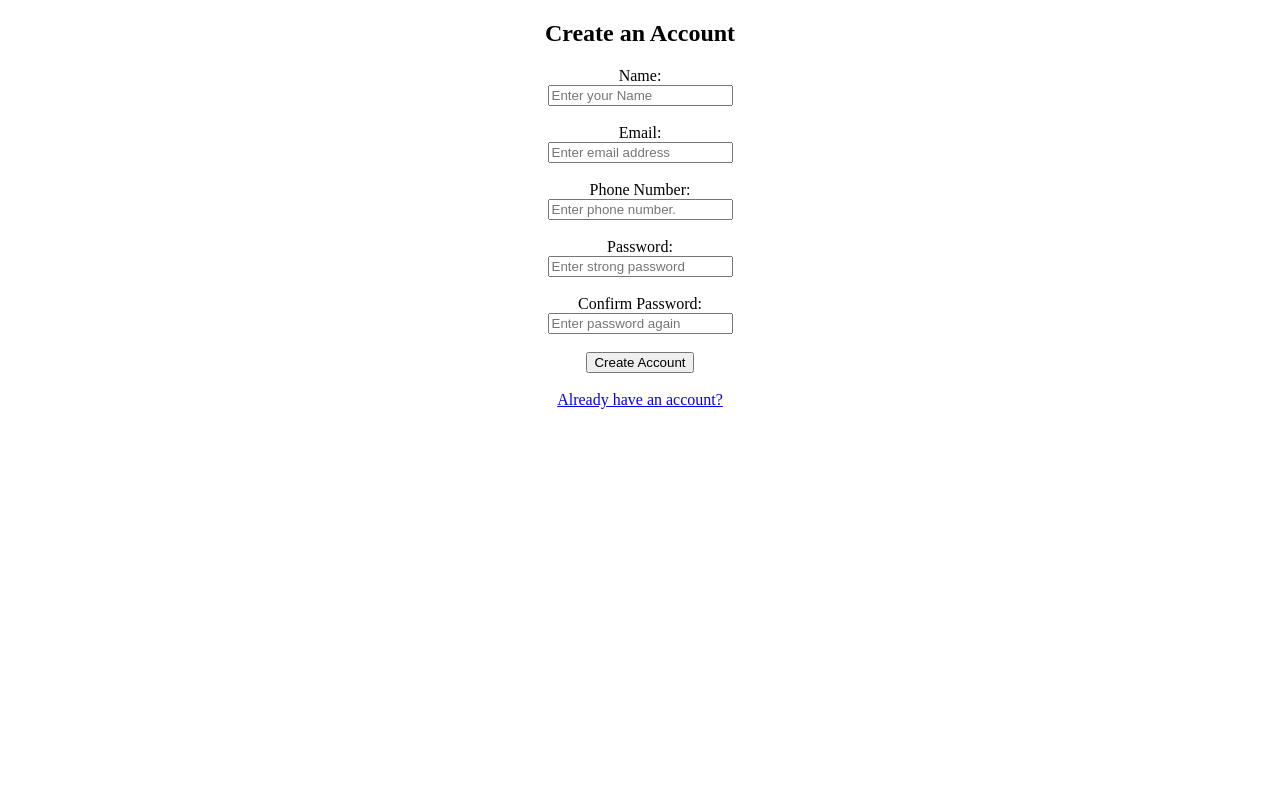
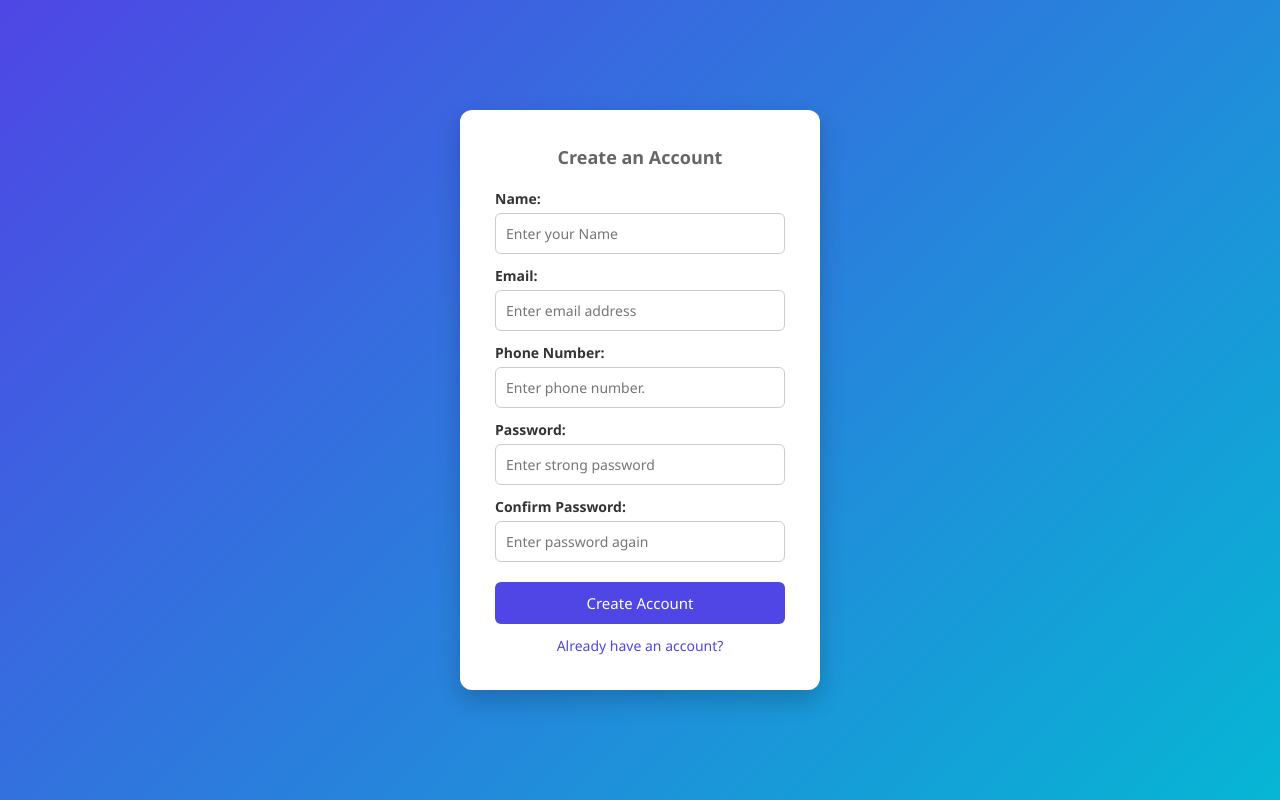
Before and after one commit to Jeeya28/html-authentication-poc, a plain HTML site: page html-authentication/register.html in a window 1280 px wide. Drawn offline with Linux system fonts and the light colour scheme.

Commit message:
added stylings

```diff
--- a/html-authentication/register.html
+++ b/html-authentication/register.html
@@ -4,24 +4,24 @@
     <meta charset="UTF-8">
     <meta name="viewport" content="width=device-width,initial-scale=1.0">
     <title>Register</title>
+    <link rel="stylesheet" href="styles.css">
 </head>
 <body>
-    <div style="text-align: center;">
+    <div class="container">
         <h2>Create an Account</h2>
         <form action="login.html">
-            <label for="name">Name:</label><br>
-            <input type="text" id="name" name="name" placeholder="Enter your Name" required><br><br>
-            <label for="email">Email:</label><br>
-            <input type="email" id="email" name="email" placeholder="Enter email address" required><br><br>
-            <label for="phone">Phone Number:</label><br>
-            <input type="tel" id="phone" name="phone" placeholder="Enter phone number." required><br><br>
-            <label for="password">Password:</label><br>
-            <input type="password" id="password" name="password" placeholder="Enter strong password" required><br><br>
-            <label for="confirm">Confirm Password:</label><br>
-            <input type="password" id="confirm" name="confirm-password" placeholder="Enter password again" required><br><br>
+            <label for="name">Name:</label>
+            <input type="text" id="name" name="name" placeholder="Enter your Name" required><br>
+            <label for="email">Email:</label>
+            <input type="email" id="email" name="email" placeholder="Enter email address" required><br>
+            <label for="phone">Phone Number:</label>
+            <input type="tel" id="phone" name="phone" placeholder="Enter phone number." required><br>
+            <label for="password">Password:</label>
+            <input type="password" id="password" name="password" placeholder="Enter strong password" required><br>
+            <label for="confirm">Confirm Password:</label>
+            <input type="password" id="confirm" name="confirm-password" placeholder="Enter password again" required><br>
             <button type="submit">Create Account</button>
         </form>
-        <br>
         <a href="login.html">Already have an account?</a>
     </div>
 
--- /dev/null
+++ b/html-authentication/styles.css
@@ -0,0 +1,108 @@
+*{
+    margin:0;
+    padding:0;
+    box-sizing:border-box;
+    font-family: "Segoe UI", Tahoma, Geneva, Verdana, sans-serif;
+}
+
+body{
+    height:100vh;
+    display:flex;
+    justify-content:center;
+    align-items:center;
+    background: linear-gradient(135deg,#4f46e5,#06b6d4);
+}
+
+.container{
+    background:white;
+    width:360px;
+    padding:35px;
+    border-radius:12px;
+    box-shadow:0 10px 25px rgba(0,0,0,0.2);
+}
+
+.container h1{
+    text-align:center;
+    margin-bottom:5px;
+    color:#333;
+}
+
+.container h2{
+    text-align:center;
+    margin-bottom:20px;
+    font-size:18px;
+    color:#666;
+}
+
+label{
+    display:block;
+    margin-top:12px;
+    font-weight:600;
+    font-size:14px;
+    color:#333;
+}
+
+input{
+    width:100%;
+    padding:10px;
+    margin-top:5px;
+    border-radius:6px;
+    border:1px solid #ccc;
+    font-size:14px;
+    transition:0.3s;
+}
+
+input:focus{
+    outline:none;
+    border-color:#4f46e5;
+    box-shadow:0 0 5px rgba(79,70,229,0.3);
+}
+
+button{
+    width:100%;
+    padding:11px;
+    margin-top:20px;
+    border:none;
+    border-radius:6px;
+    background:#4f46e5;
+    color:white;
+    font-size:15px;
+    cursor:pointer;
+    transition:0.3s;
+}
+
+button:hover{
+    background:#4338ca;
+    transform:translateY(-1px);
+}
+
+a{
+    display:block;
+    text-align:center;
+    margin-top:12px;
+    text-decoration:none;
+    font-size:14px;
+    color:#4f46e5;
+    transition:0.2s;
+}
+
+a:hover{
+    text-decoration:underline;
+}
+
+.dashboard{
+    text-align:center;
+}
+
+.dashboard h2{
+    margin-bottom:10px;
+}
+
+.logout-btn{
+    margin-top:20px;
+    background:#ef4444;
+}
+
+.logout-btn:hover{
+    background:#dc2626;
+}
```
Also changed, not shown: html-authentication/dashboard.html (+3 -2 lines), html-authentication/forgot-password.html (+5 -4 lines), html-authentication/login.html (+8 -7 lines), html-authentication/reset-password.html (+6 -5 lines).
